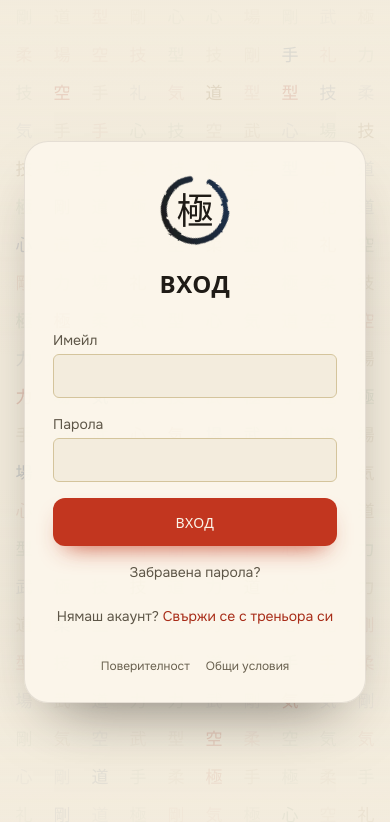
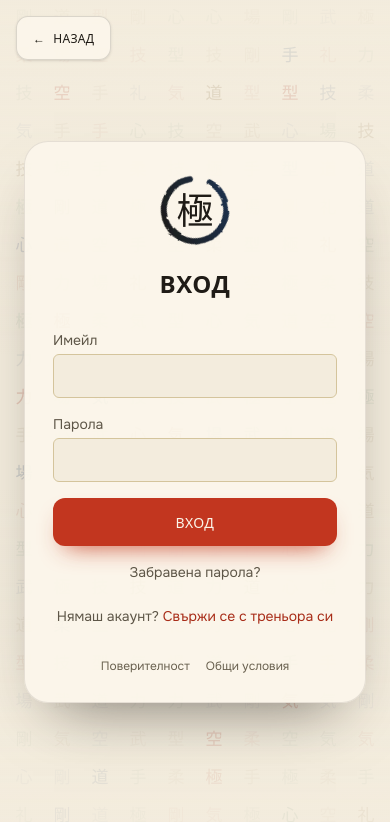
Before and after one commit to icakii/KimeClub, a React (Vite) app: page /login in a window 390 px wide. Shown: the top 822 px of the page. Built offline with nearby package versions, Linux system fonts and the light colour scheme; no server answers; the database is empty; a web font is replaced by a local one.

Commit message:
Stop the page scrolling sideways on mobile; add a back button to the login page

```diff
--- a/src/i18n/locales/bg.json
+++ b/src/i18n/locales/bg.json
@@ -340,7 +340,8 @@
     "forgotError": "Възникна грешка. Опитай отново.",
     "resetTitle": "Нова парола",
     "resetNewPassword": "Нова парола",
-    "resetSubmit": "Запази паролата"
+    "resetSubmit": "Запази паролата",
+    "back": "Назад"
   },
   "tabs": {
     "home": "Начало",
--- a/src/i18n/locales/en.json
+++ b/src/i18n/locales/en.json
@@ -340,7 +340,8 @@
     "forgotError": "Something went wrong. Please try again.",
     "resetTitle": "New password",
     "resetNewPassword": "New password",
-    "resetSubmit": "Save password"
+    "resetSubmit": "Save password",
+    "back": "Back"
   },
   "tabs": {
     "home": "Home",
--- a/src/index.css
+++ b/src/index.css
@@ -39,7 +39,13 @@ body {
   color: var(--color-ink);
   font-family: var(--font-sans);
   color-scheme: light;
-  overflow-x: hidden;
+}
+
+/* clip, not hidden: mobile Safari ignores overflow-x:hidden on body, and
+   hidden would also break the sticky nav (it makes a scroll container). */
+html,
+body {
+  overflow-x: clip;
 }
 
 @media (prefers-reduced-motion: no-preference) {
--- a/src/pages/Landing.tsx
+++ b/src/pages/Landing.tsx
@@ -29,7 +29,7 @@ export function Landing() {
   }
 
   return (
-    <div className="relative">
+    <div className="relative overflow-x-clip">
       <KanjiBackdrop />
       <div className="kana-vignette" />
       <Nav />
--- a/src/pages/Login.tsx
+++ b/src/pages/Login.tsx
@@ -41,6 +41,16 @@ export function Login() {
     <div className="relative flex min-h-screen items-center justify-center px-6 py-10">
       <KanjiBackdrop parallax={0} baseAlpha={0.08} />
       <div className="kana-vignette" />
+      <button
+        type="button"
+        // 'default' = /login was the first page loaded (bookmark, typed URL),
+        // so there's no in-app history to go back to -- go to the site.
+        onClick={() => (location.key === 'default' ? navigate('/') : navigate(-1))}
+        className="absolute left-4 top-4 flex min-h-11 items-center gap-2 rounded-xl border border-ink/15 bg-shiro/95 px-4 font-display text-xs uppercase tracking-wide text-ink shadow-sm transition-colors hover:border-aka-text hover:text-aka-text active:scale-95"
+      >
+        <span aria-hidden="true">←</span>
+        {t('auth.back')}
+      </button>
       <div className="reveal-up w-full max-w-sm rounded-3xl border border-ink/10 bg-shiro/95 p-7 shadow-[0_30px_60px_-30px_rgba(31,27,22,0.6)]">
         <Link to="/" className="mx-auto block w-fit" aria-label="Kime">
           <Emblem animated className="h-20 w-20" />
```
